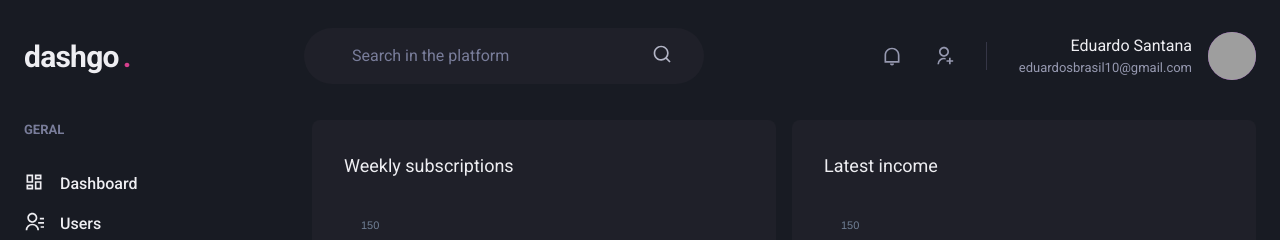
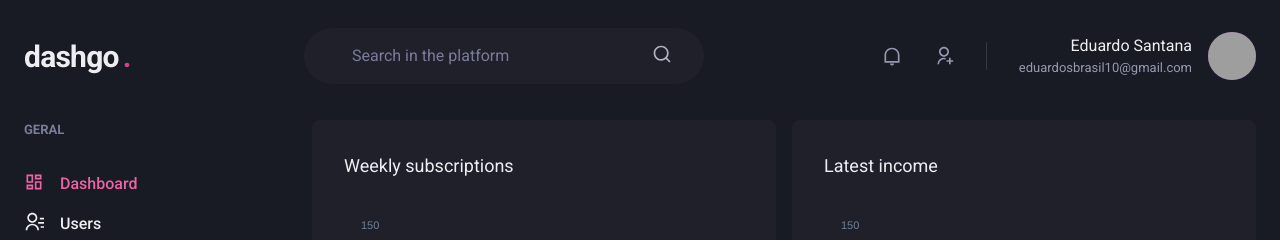
Before and after one commit to eduardo3g/dashboard-nextjs, a Next.js app: page /dashboard in a window 1280 px wide. Shown: the top 240 px of the page. Built offline with nearby package versions, Linux system fonts and the light colour scheme; grey boxes are pictures that could not be loaded.

Commit message:
feat: implement logic to change the styles of active links

```diff
--- /dev/null
+++ b/src/components/ActiveLink.tsx
@@ -0,0 +1,36 @@
+import Link, { LinkProps } from 'next/link';
+import { useRouter } from 'next/router';
+import { cloneElement, ReactElement } from 'react';
+
+interface ActiveLinkProps extends LinkProps {
+  children: ReactElement;
+  shouldMatchExactHref?: boolean;
+};
+
+export function ActiveLink({
+  children,
+  shouldMatchExactHref = false,
+  ...rest
+}: ActiveLinkProps) {
+  const { asPath } = useRouter();
+
+  let isActive = false;
+
+  if (shouldMatchExactHref && (asPath === rest.href || asPath === rest.as)) {
+    isActive = true;
+  }
+
+  if (!shouldMatchExactHref &&
+    (asPath.startsWith(String(rest.href)) ||
+    asPath.startsWith(String(rest.as)))) {
+      isActive = true;
+    }
+
+  return (
+    <Link {...rest}>
+      {cloneElement(children, {
+        color: isActive ? 'pink.400' : 'gray.50'
+      })}
+    </Link>
+  );
+};
--- a/src/components/Sidebar/NavLink.tsx
+++ b/src/components/Sidebar/NavLink.tsx
@@ -7,6 +7,8 @@ import {
 import { ElementType } from "react";
 import Link from 'next/link';
 
+import { ActiveLink } from '../ActiveLink';
+
 interface NavLinkProps extends ChakraLinkProps {
   icon: ElementType;
   children: string;
@@ -15,11 +17,11 @@ interface NavLinkProps extends ChakraLinkProps {
 
 export function NavLink({ icon, children, href, ...rest }: NavLinkProps) {
   return (
-    <Link href={href} passHref>
+    <ActiveLink href={href} passHref>
       <ChakraLink display="flex" align="center" {...rest}>
         <Icon as={icon} fontSize="20" />
         <Text marginLeft="4" fontWeight="medium">{children}</Text>
       </ChakraLink>
-    </Link>
+    </ActiveLink>
   );
 };
```
